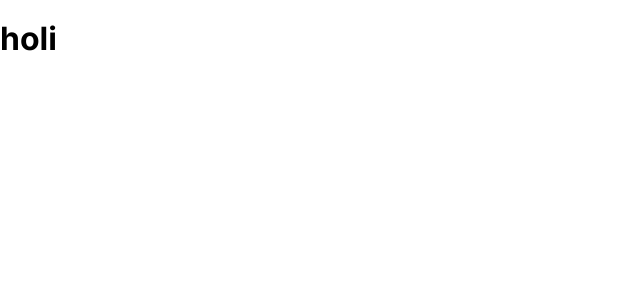
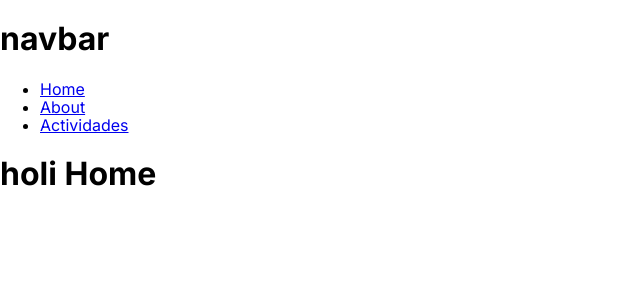
Before and after one commit to ddrosado/MightyMonkeyPF, a Next.js app in the folder client/: page / in a window 1280 px wide. Shown: the top 300 px of the page, without its empty margins (0-640 px from the left). Built offline with nearby package versions, Linux system fonts and the light colour scheme.

Commit message:
probando

```diff
--- a/client/app/layout.jsx
+++ b/client/app/layout.jsx
@@ -1,5 +1,6 @@
 import './globals.css'
 import { Inter } from 'next/font/google'
+import Link from "next/link"
 
 const inter = Inter({ subsets: ['latin'] })
 
@@ -11,7 +12,21 @@ export const metadata = {
 export default function RootLayout({ children }) {
   return (
     <html lang="en">
-      <body className={inter.className}>{children}</body>
+      <body className={inter.className}>
+        <h1>navbar</h1>
+        <ul>
+        <li>
+            <Link href="/">Home</Link>
+          </li>
+          <li>
+            <Link href="/about">About</Link>
+          </li>
+          <li>
+            <Link href="/actividades">Actividades</Link>
+          </li>
+        </ul>
+        {children}
+      </body>
     </html>
   )
 }
--- a/client/app/page.jsx
+++ b/client/app/page.jsx
@@ -1,6 +1,8 @@
 
 export default function Home() {
   return (
-    <h1>holi</h1>
+    <div>
+      <h1>holi Home</h1>
+    </div>
   )
 }
```
Also changed, not shown: client/app/about/page.jsx (added, +11 -0 lines), client/app/actividades/page.jsx (added, +11 -0 lines).
